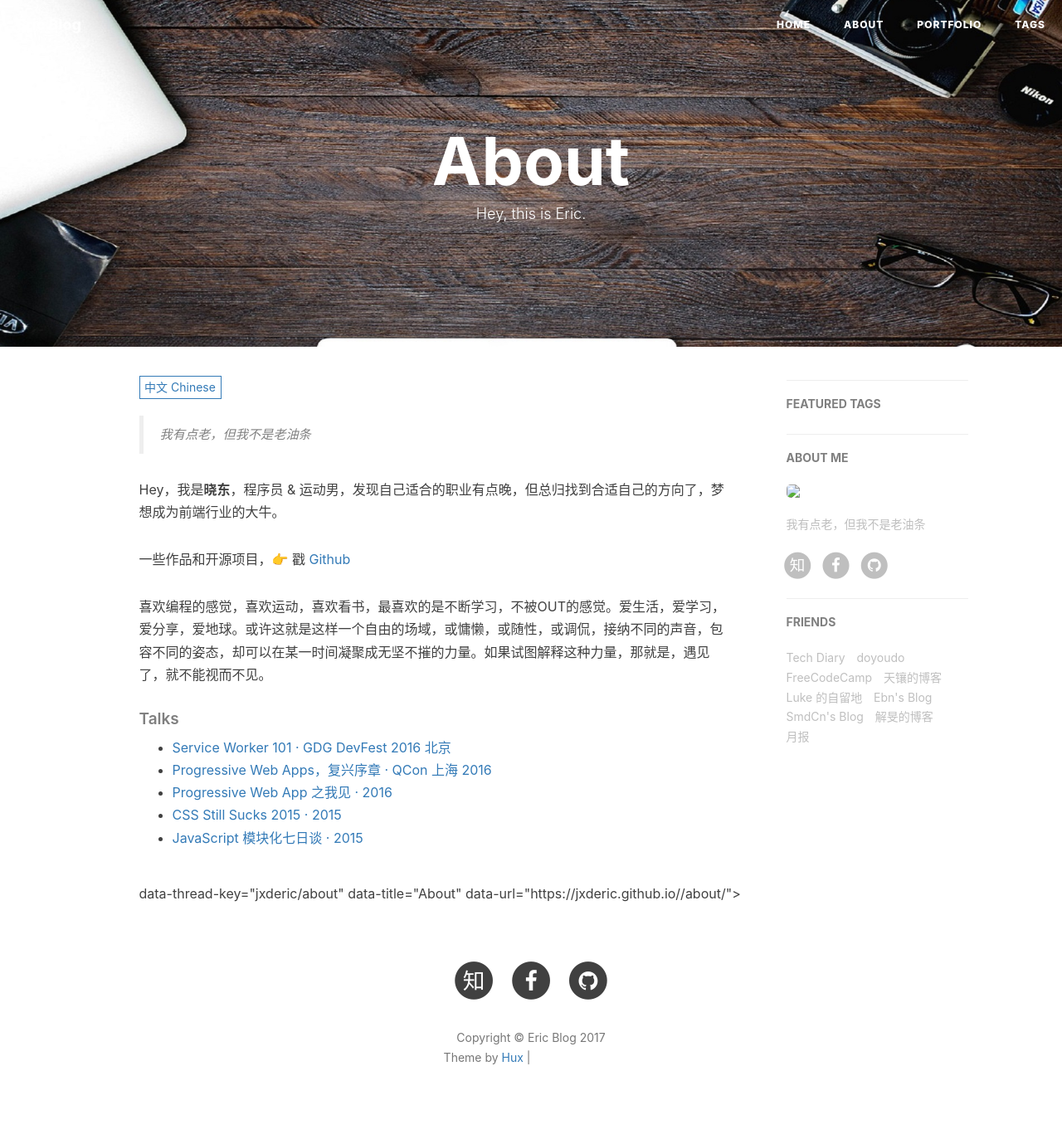
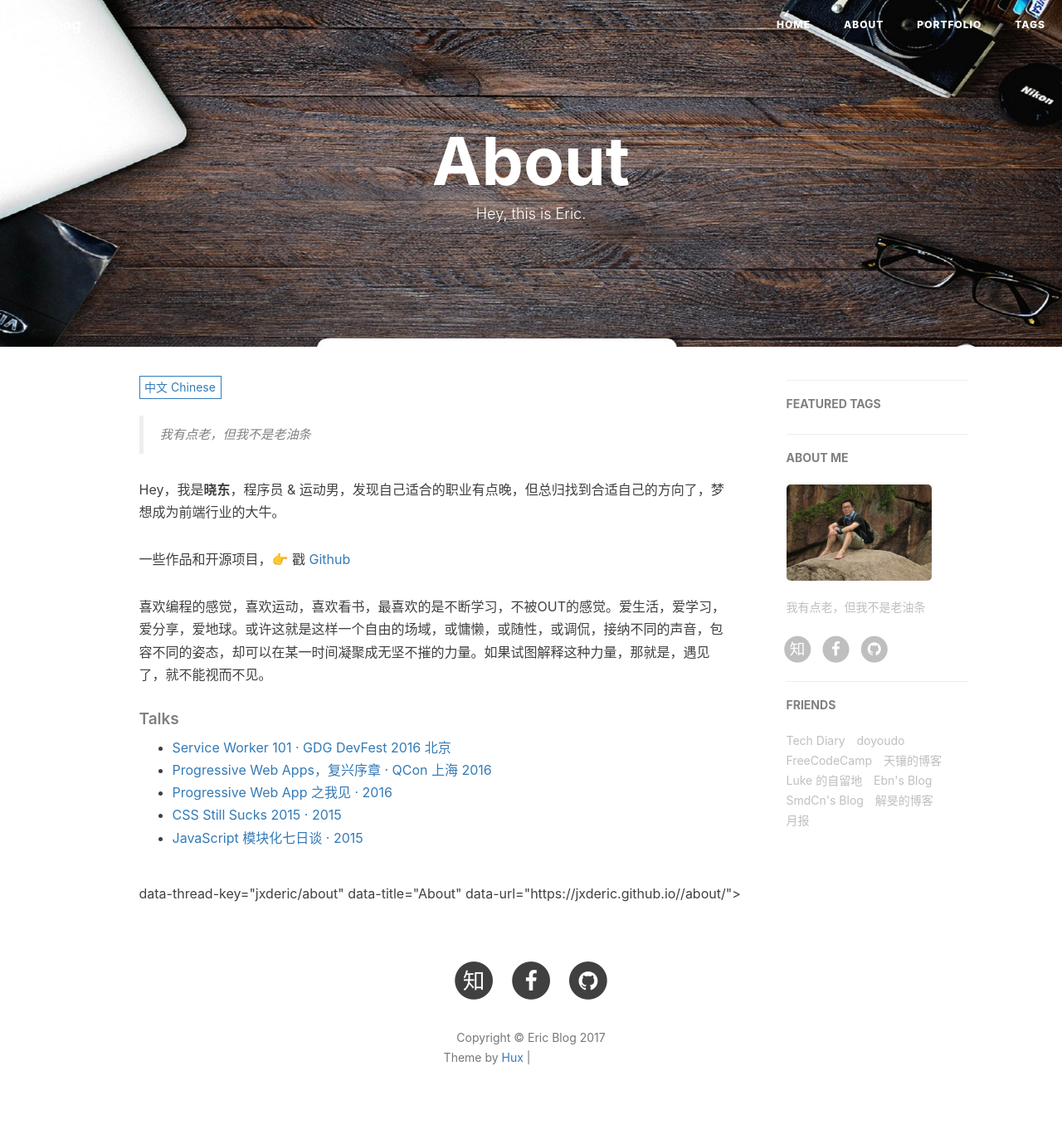
Before and after one commit to jxderic/jxderic.github.io, a Jekyll site: the page built from about.html, in a window 1280 px wide. Shown: the whole page at 83% size. Built offline with Jekyll 4.4.1, drawn with Linux system fonts in a browser that asks for light colours; nearby versions of some CDN libraries; comment, search, counter and statistics services are not loaded; grey boxes are pictures that could not be loaded.

Commit message:
absolute URL

```diff
--- a/_config.yml
+++ b/_config.yml
@@ -25,7 +25,7 @@
 highlighter: rouge
 permalink: pretty
 paginate: 10
-exclude: ["less","node_modules","Gruntfile.js","package.json","README.md","README.zh.md"]
+exclude: ["less","node_modules","Gruntfile.js","package.json","README.md"]
 anchorjs: no                          # if you want to customize anchor. check out line:181 of `post.html`
 
 
@@ -68,7 +68,7 @@
 # Sidebar settings
 sidebar: true                           # whether or not using Sidebar.
 sidebar-about-description: "我有点老，但我不是老油条"
-sidebar-avatar: img/side-eric.jpg      # use absolute URL, seeing it's used in both `/` and `/about/`
+sidebar-avatar: /img/side-eric.jpg      # use absolute URL, seeing it's used in both `/` and `/about/`
 
 
 
```
